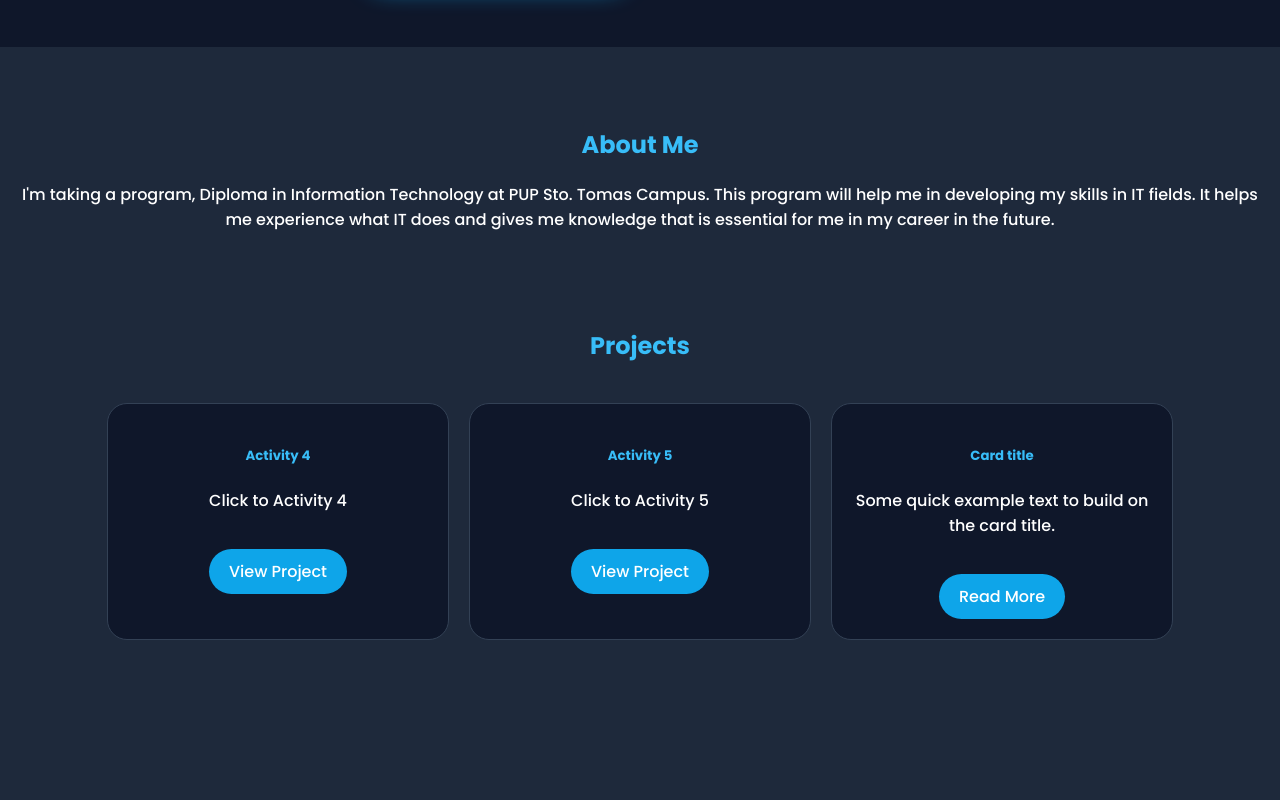
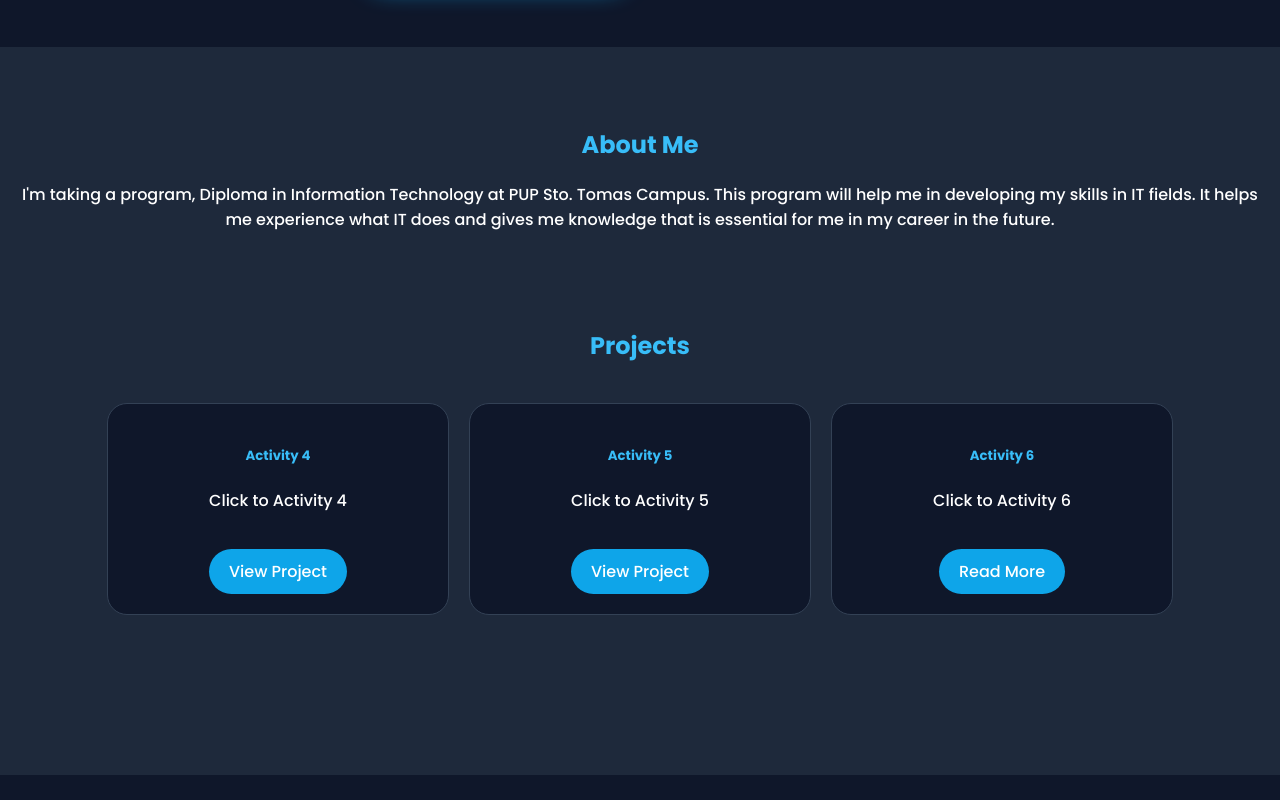
Before and after one commit to Joshua030303/Joshua030303.github.io, a plain HTML site: page index.html in a window 1280 px wide. Shown: the part 538-1338 px from the top of the page. After the commit the page ends 1313 px from the top, so only its background shows below. Drawn offline with nearby package versions, Linux system fonts and the light colour scheme.

Commit message:
Add files via upload

```diff
--- a/index.html
+++ b/index.html
@@ -158,9 +158,9 @@
                     <a href="A05/index.html" class="btn">View Project</a>
                 </div>
                 <div class="card">
-                    <h5>Card title</h5>
-                    <p>Some quick example text to build on the card title.</p>
-                    <a href="#" class="btn">Read More</a>
+                    <h5>Activity 6</h5>
+                    <p>Click to Activity 6</p>
+                    <a href="A06/index.html" class="btn">Read More</a>
                 </div>
             </div>
         </section>
```
